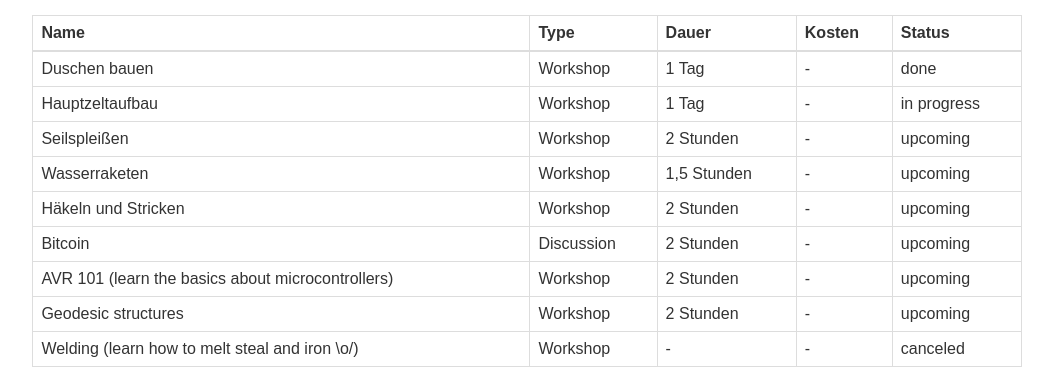
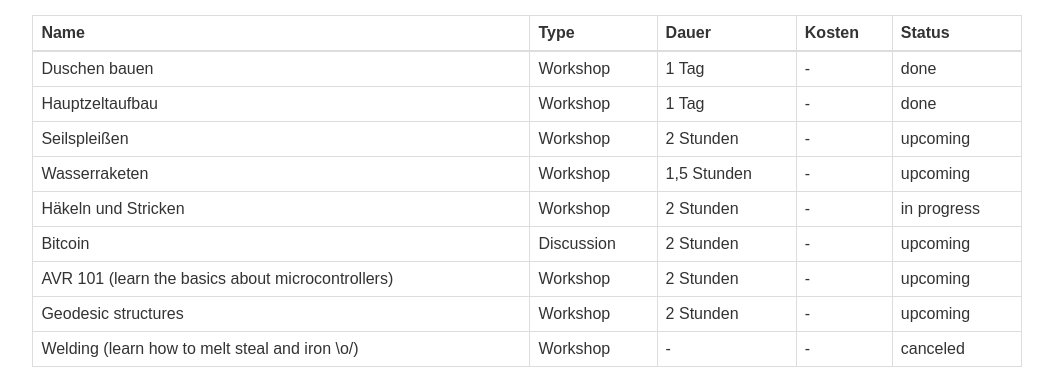
Before and after one commit to netz39/sommercamp2014, a Jekyll site: the page built from activities/index.md, in a window 1280 px wide. Shown: the part 235-603 px from the top of the page, without its empty margins (114-1167 px from the left). Built offline with Jekyll 4.4.1, drawn with Linux system fonts in a browser that asks for light colours.

Commit message:
Updated schedule

```diff
--- a/activities/index.md
+++ b/activities/index.md
@@ -9,10 +9,10 @@ Um Vorträge, Workshops oder sonstige Veranstaltungen anzumelden, sendet uns bit
 | Name | Type | Dauer | Kosten | Status
 |:-|:-|:-|:-|:-
 | Duschen bauen | Workshop | 1 Tag | - | done
-| Hauptzeltaufbau | Workshop | 1 Tag | - | in progress
+| Hauptzeltaufbau | Workshop | 1 Tag | - | done
 | Seilspleißen | Workshop | 2 Stunden | - | upcoming
 | Wasserraketen | Workshop | 1,5 Stunden | - | upcoming
-| Häkeln und Stricken | Workshop | 2 Stunden | - | upcoming
+| Häkeln und Stricken | Workshop | 2 Stunden | - | in progress
 | Bitcoin | Discussion | 2 Stunden | - | upcoming
 | AVR 101 (learn the basics about microcontrollers) | Workshop | 2 Stunden | - | upcoming
 | Geodesic structures | Workshop | 2 Stunden | - | upcoming
```
